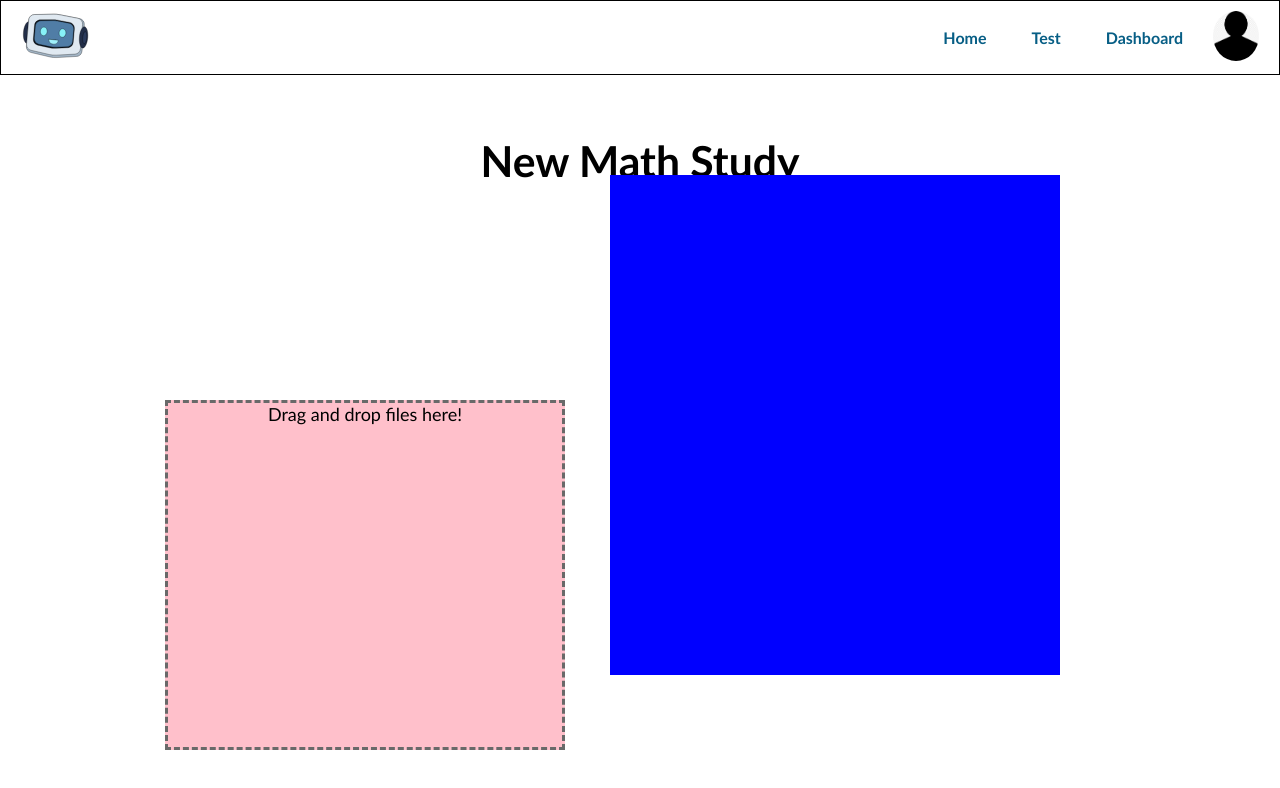
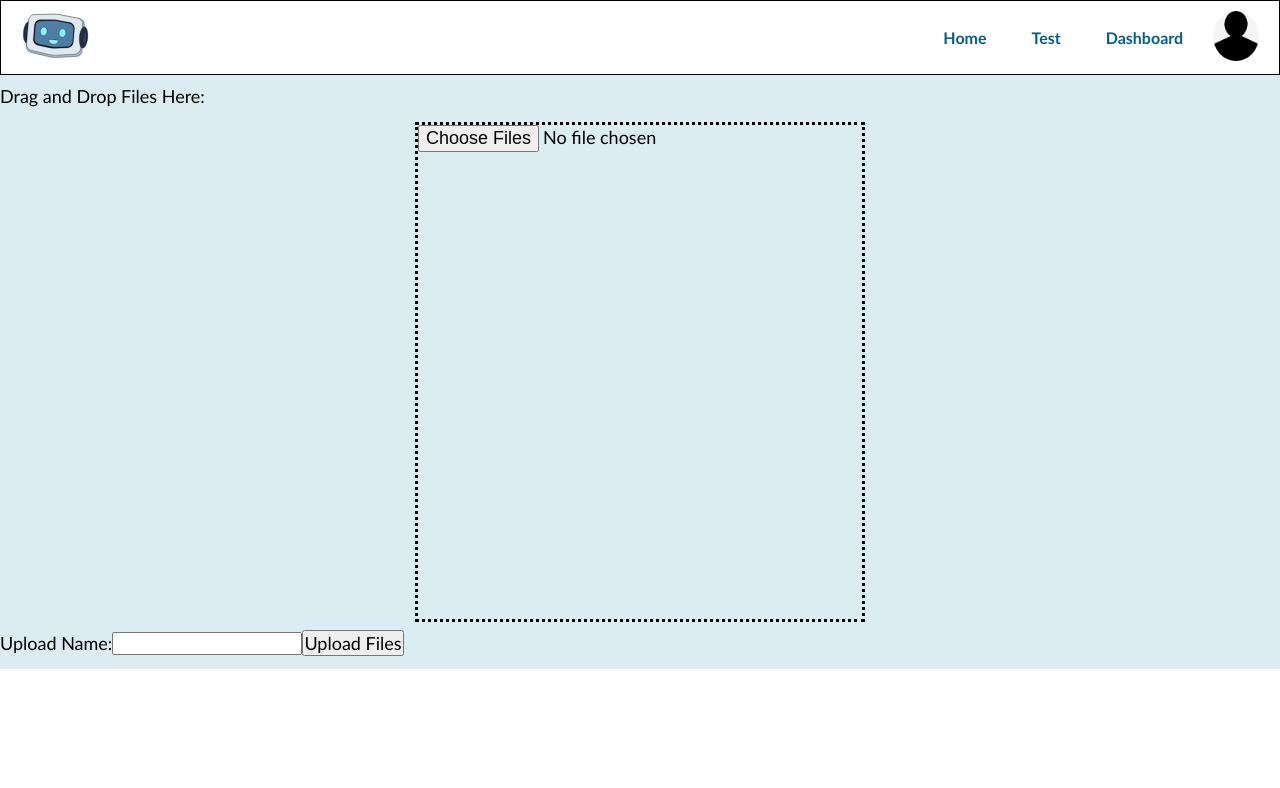
Before and after one commit to samlee03/study-ai-buddy, a React (Vite) app in the folder client/: page /upload in a window 1280 px wide. Shown: the top 788 px of the page. Built offline with nearby package versions, Linux system fonts and the light colour scheme.

Commit message:
Upload page now functional; Deleted unnecessary images

```diff
--- a/client/src/pages/UploadPage.jsx
+++ b/client/src/pages/UploadPage.jsx
@@ -1,24 +1,52 @@
 import React from 'react'
 import Header from '../components/Header'
 import "../styles/UploadPage.css"
+import { useTheme } from '../components/ThemeContext';
 
 const UploadPage = () => {
-  return (
-    <div>
-      <Header/>
-          <div className="Page-container">
-              <div className="Upload-block">
-                  <div className="Upload-title"><h1 className="Upload-header">New Math Study</h1></div>
-                  <div className="Second-block">
-                    <div className="Drop-area"> Drag and drop files here!
-                    </div>
-                    <div className="Drop-list">
-                    </div>
-                  </div>
-              </div>
-          </div>
-    </div>
-  )
+    const handleFileAdd = () => {
+        document.getElementById("FileList").innerHTML = '';
+        for (let i = 0; i < document.getElementById("FileDrop").files.length; i++) {
+            const newFile = document.createElement("li");
+            const fName = document.createTextNode("Document "+ (i+1) + ": "+ document.getElementById("FileDrop").files[i].name);
+            newFile.appendChild(fName);
+            document.getElementById("FileList").appendChild(newFile);
+        }
+    };
+    const { theme } = useTheme();
+    return (
+        <div
+            style={{
+                '--primary': theme.primary,
+                '--secondary': theme.secondary,
+                '--background': theme.background,
+                '--title': theme.title,
+                '--subtitle': theme.subtitle,
+                '--text': theme.textColor,
+                '--border': theme.border,
+                '--buttonBackground': theme.buttonBackground,
+                '--buttonHover': theme.buttonHover,
+                '--buttonText': theme.buttonText,
+                '--buttonDisable': theme.buttonDisable,
+                '--boxShadow': theme.boxShadow
+            }}>
+            <Header />
+            <div className="Page-container-Main">
+                <div className="Upload-container">
+                    <form>
+                        <label htmlFor="FileDrop">Drag and Drop Files Here:</label>
+                        <input type="file" id="FileDrop" accept=".pdf" className="FileDrop" onInputCapture={handleFileAdd} multiple>
+                        </input>
+                        <label htmlFor="Upload-name">Upload Name:</label>
+                        <input type="text"></input>
+                        <input type="submit" value="Upload Files"></input>
+                    </form>
+                    <ul id="FileList">
+                    </ul>
+                </div>
+            </div>
+        </div>
+    )
 }
 
 export default UploadPage
--- a/client/src/styles/Home.css
+++ b/client/src/styles/Home.css
@@ -53,6 +53,7 @@
     display: flex;
     align-items: center;
     gap: 20px;
+    margin-left:50px;
 }
 
 .Home-tryit-button:hover {
--- a/client/src/styles/UploadPage.css
+++ b/client/src/styles/UploadPage.css
@@ -1,51 +1,9 @@
-.Upload-block {
-    display: flex;
-    background-color: white;
-    border-radius: 20px;
-    min-height: 900px;
-    min-width: 1000px;
-}
-
-.Upload-title{
-    text-align:center;
-    width:100%;
-    margin:auto;
-    position:absolute;
-    height:auto;
-    top:135px;
-    left:0px;
-}
-
-.Upload-header
-{
-    font-size:32pt;
-}
-
-.Second-block{
-    display:flex;
-    min-height:600px;
-    width:900px;
-    margin-top:100px;
-}
-
-.Drop-area{
-    width:400px;
-    height:350px;
-    display:inline-block;
-    background-color:pink;
-    position:relative;
-    border-style: dashed;
-    border-color: dimgray;
-    margin:auto;
-}
-
-
-.Drop-list {
+.FileDrop{
     width: 450px;
     height:300px;
     min-height:500px;
-    display: inline-block;
-    background-color:blue;
-    position:relative;
+    display: flex;
     left:20px;
+    border:dotted;
+    margin:auto;
 }
```
Also changed, not shown: client/src/assets/BackgroundPattern.png (deleted), client/src/assets/StudyBuddyIcon.png (deleted).
